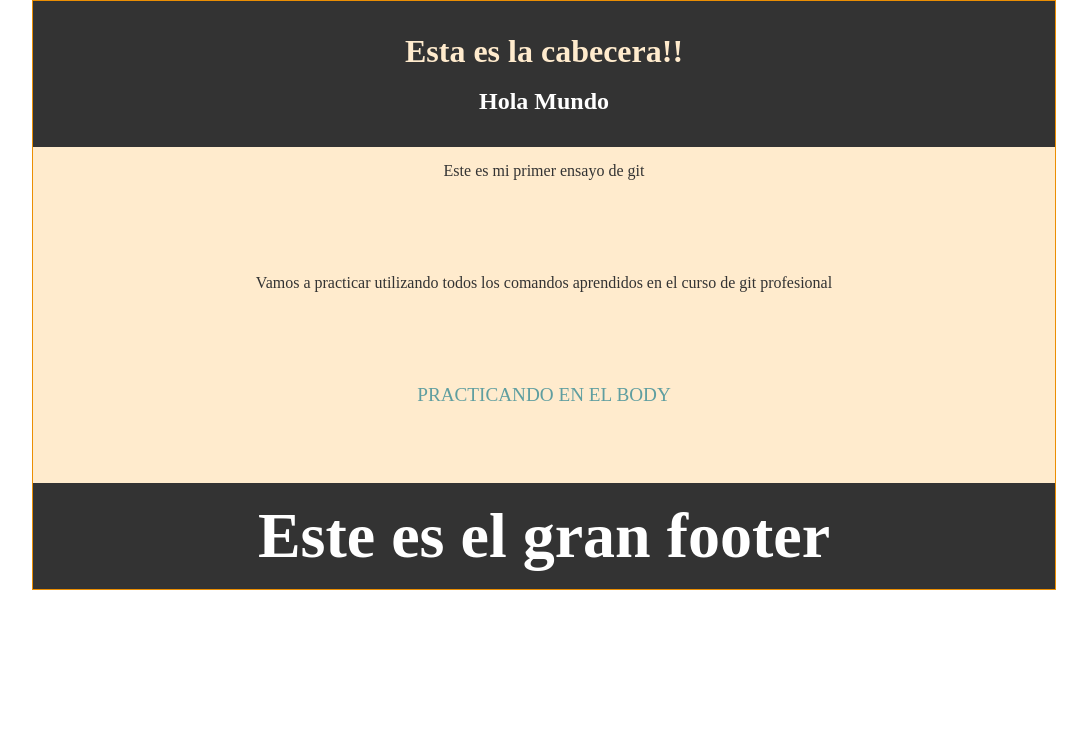
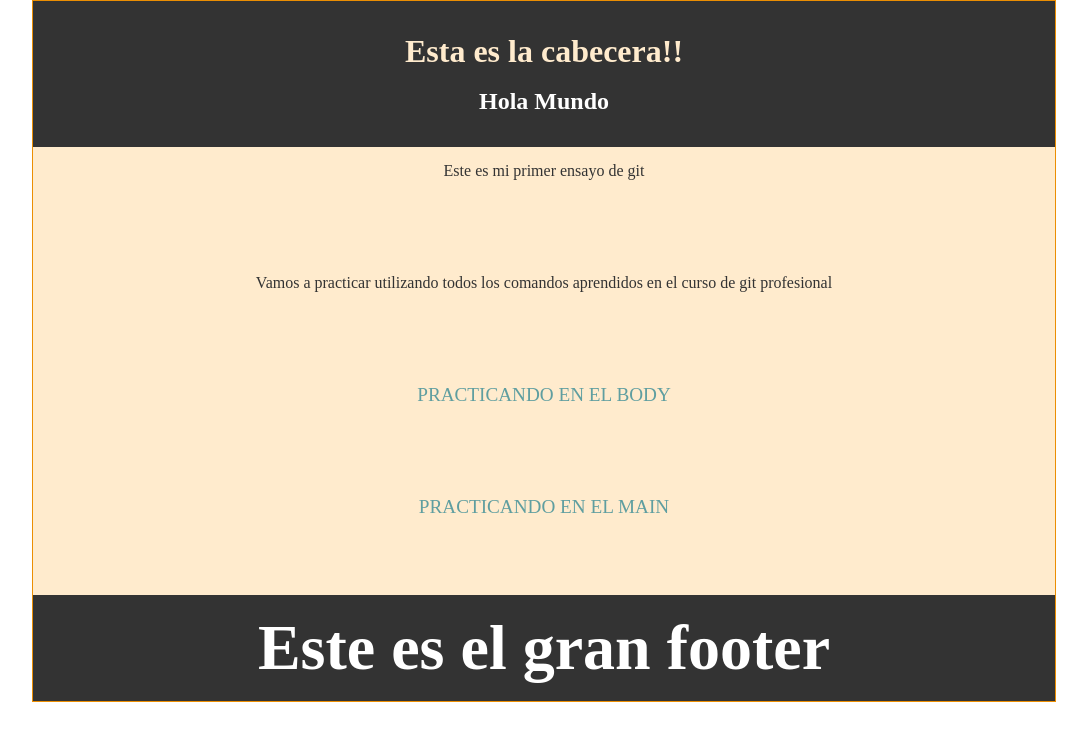
Before and after one commit to elCoco1968/Ensayo-GIT, a plain HTML site: page index.html in a window 1280 px wide. Shown: the whole page, without its empty margins (96-1183 px from the left). Drawn offline with Linux system fonts and the light colour scheme.

Commit message:
versionf

```diff
--- a/index.html
+++ b/index.html
@@ -18,6 +18,7 @@
             <p class="texto__parrafo">Este es mi primer ensayo de git</p>
             <p class="texto__parrafo">Vamos a practicar utilizando todos los comandos aprendidos en el curso de git profesional</p>
             <p class="texto__parrafo texto__body">PRACTICANDO EN EL BODY</p>
+            <p class="texto__parrafo texto__body">PRACTICANDO EN EL MAIN</p>
         </div>
         <footer>
             <div class="footer__texto">
```
